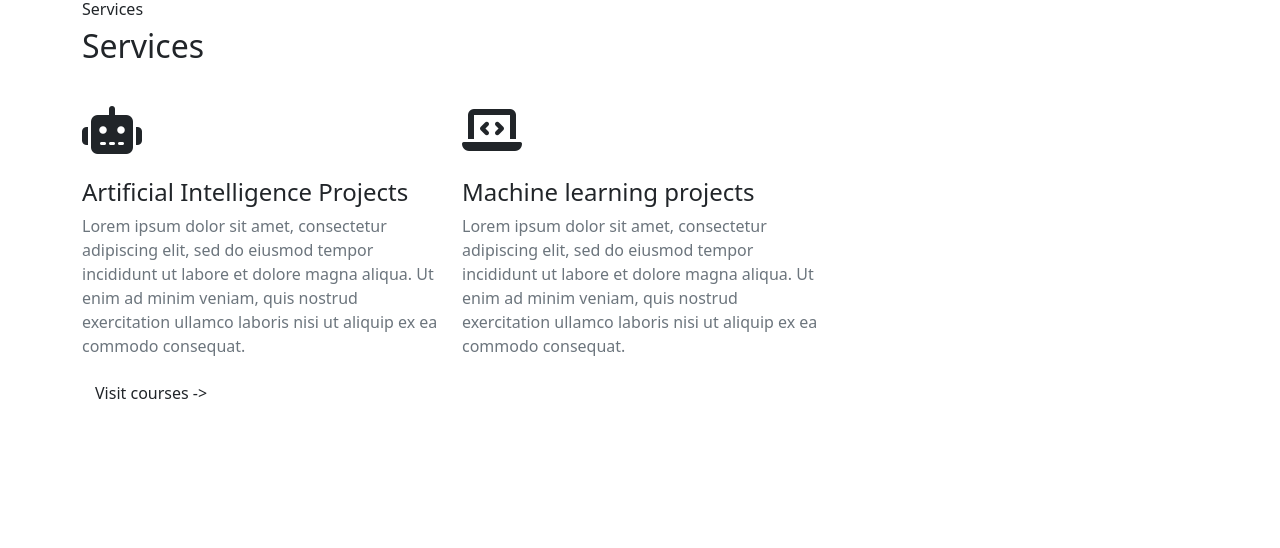
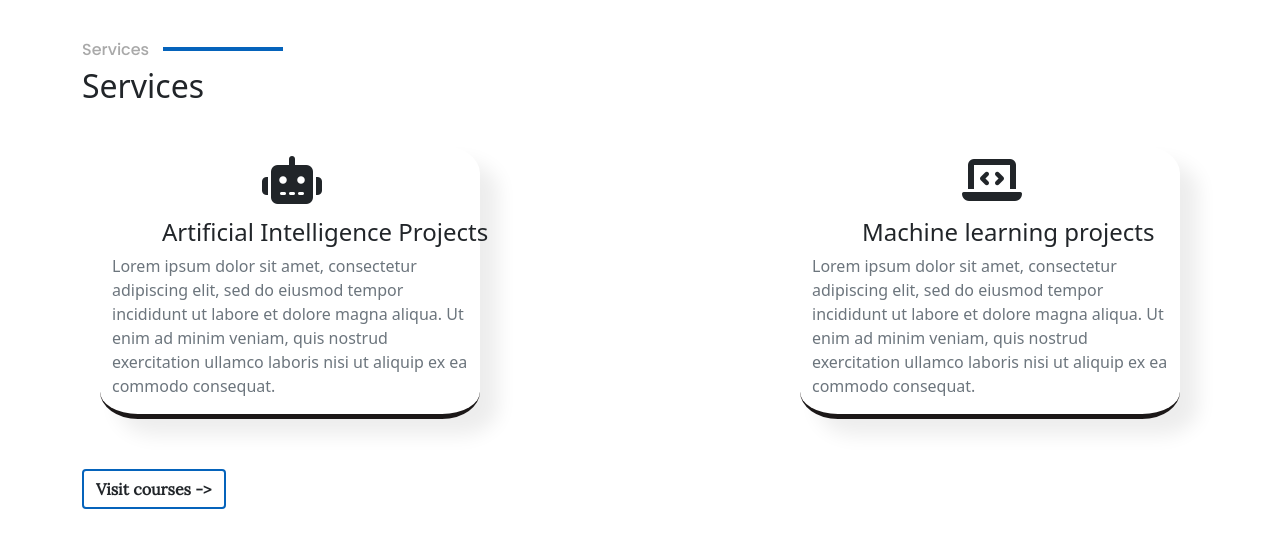
Before and after one commit to Aastha1011/startup_task, a plain HTML site: page index.html in a window 1280 px wide. Drawn offline with nearby package versions, Linux system fonts and the light colour scheme; a web font is replaced by a local one.

Commit message:
Update style.css

```diff
--- a/style.css
+++ b/style.css
@@ -62,6 +62,76 @@
 
 /* Services section */
 
+.services > col{
+    height: 50px;
+    max-width: 40%;
+}
+
 .services .row{
     margin-top: 40px;
 }
+
+.services .row i {
+    position: relative;
+    top: 10px;
+    left: 150px;
+}
+
+.services .row h4 {
+    position: relative;
+    left: 50px;
+}
+
+.services h6{
+    padding-left: 0;
+    padding-top: 40px;
+    color: darkgray;
+    font-family: 'Poppins', sans-serif;
+}
+
+.services h6::after{
+    content: "";
+    width: 120px;
+    height: 4px;
+    display: inline-block;
+    background: #0563bb;
+    margin: 4px 10px;
+}
+
+.services .btn{
+    position: relative;
+    top: 50px;
+    left: 0;
+    font-weight: 700;
+    font-family: 'Lora', sans-serif;
+    border: #0563bb;
+    border-width: 2px;
+    border-style: solid;
+}
+
+.services .btn:hover{
+    color: #ededed;
+}
+
+#col1, #col2{
+    box-sizing: border-box;
+    border: #ededed;
+    border-bottom: 5px solid #1b1717;
+    border-radius: 10%;
+    box-shadow: 18px 16px 19px 0 #ededed;
+}
+
+#col1:hover, #col2:hover{
+        color: #0563bb;
+        cursor: pointer;
+    }
+
+#col1{
+    position: relative;
+    left: 30px;
+}
+
+#col2{
+    position: relative;
+    left: 350px;
+}
```
